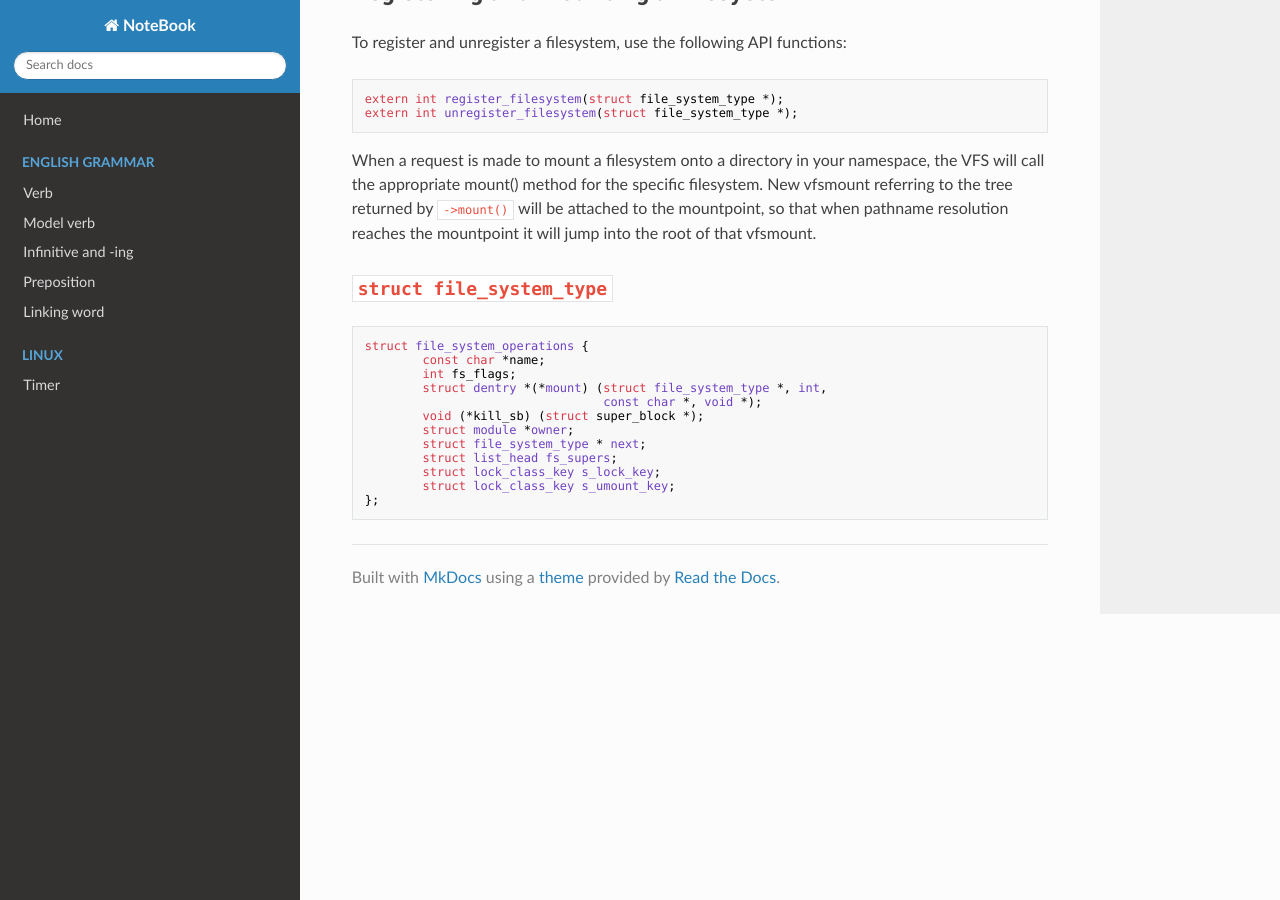
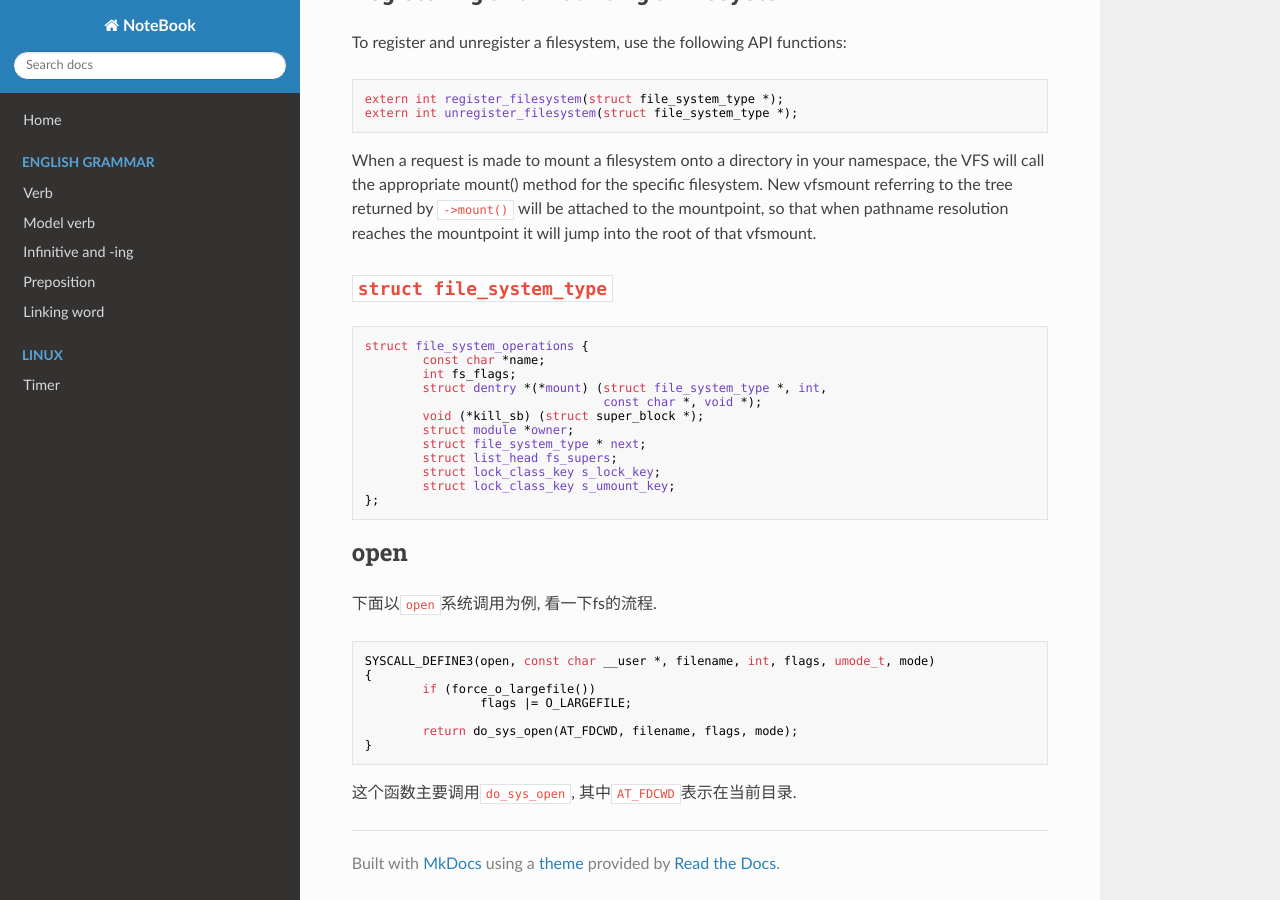
Before and after one commit to junyu92/Notebook, an MkDocs documentation site: the page built from docs/linux/fs.md, in a window 1280 px wide and 900 px high, scrolled down 1307 px. Built offline with MkDocs 1.6.1, drawn with Linux system fonts in a browser that asks for light colours; nearby versions of some CDN libraries.

Commit message:
Update fs.md

````diff
--- a/docs/linux/fs.md
+++ b/docs/linux/fs.md
@@ -71,3 +71,19 @@ struct file_system_operations {
         struct lock_class_key s_umount_key;
 };
 ```
+
+## open
+
+下面以``open``系统调用为例, 看一下fs的流程.
+
+```c
+SYSCALL_DEFINE3(open, const char __user *, filename, int, flags, umode_t, mode)
+{
+        if (force_o_largefile())
+                flags |= O_LARGEFILE;
+
+        return do_sys_open(AT_FDCWD, filename, flags, mode);
+}
+```
+
+这个函数主要调用``do_sys_open``, 其中``AT_FDCWD``表示在当前目录.
````
